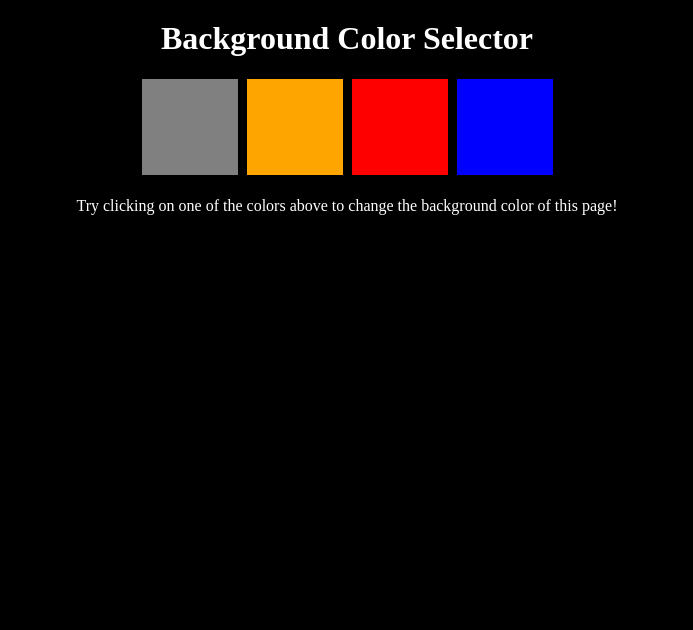
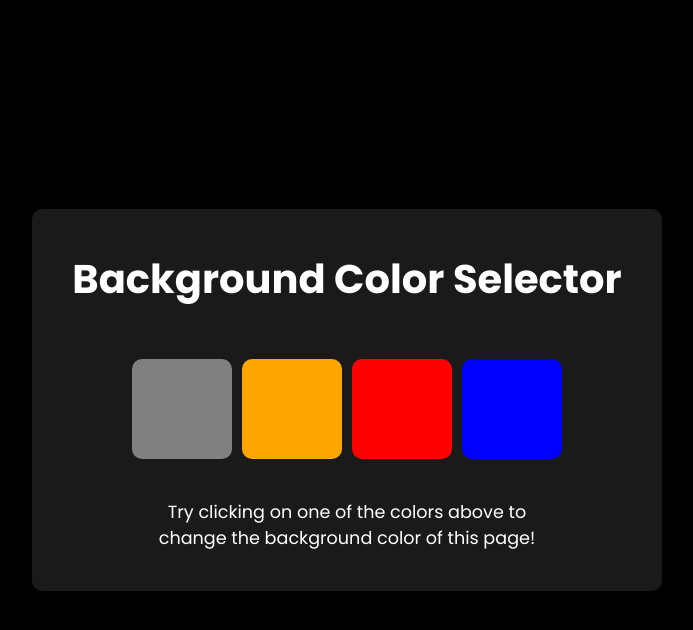
Before and after one commit to Rishank-Kashyap/Projects, a plain HTML site: page Color Changer/index.html in a window 1280 px wide. Shown: the whole page, without its empty margins (293-986 px from the left). Drawn offline with Linux system fonts and the light colour scheme.

Commit message:
Update style.css

```diff
--- a/Color Changer/style.css
+++ b/Color Changer/style.css
@@ -1,34 +1,76 @@
-*{
+@import url("https://fonts.googleapis.com/css2?family=Poppins:wght@100;200;300;400;500;600;700;800;900&display=swap");
+
+* {
     margin: 0;
     padding: 0;
     box-sizing: border-box;
 }
-.container{
-    padding: 20px;
-    gap: 20px;
+
+body {
+    font-family: "Poppins", sans-serif;
+    background-color: black;
+    color: white;
+    display: flex;
+    justify-content: center;
+    align-items: center;
+    height: 100vh;
+    margin: 0;
+}
+
+.container {
     display: flex;
     flex-direction: column;
     align-items: center;
-    justify-content: center;
+    gap: 20px;
+    background: rgba(255, 255, 255, 0.1);
+    padding: 40px;
+    border-radius: 10px;
+    box-shadow: 0 4px 15px rgba(0, 0, 0, 0.3);
 }
-.boxes{
+
+h1 {
+    font-size: 2.5rem;
+    margin-bottom: 10px;
+}
+
+.boxes {
     display: flex;
-    gap: 5px;
+    gap: 10px;
+    margin: 20px 0;
 }
-.button{
-    border: 2px solid black;
+
+.button {
+    border: none;
     width: 100px;
     height: 100px;
+    border-radius: 10px;
+    cursor: pointer;
+    transition: transform 0.3s ease, box-shadow 0.3s ease;
 }
-#grey{
+
+.button:hover {
+    transform: translateY(-5px);
+    box-shadow: 0 4px 15px rgba(0, 0, 0, 0.3);
+}
+
+#grey {
     background-color: grey;
 }
-#orange{
+
+#orange {
     background-color: orange;
 }
-#red{
+
+#red {
     background-color: red;
 }
-#blue{
+
+#blue {
     background-color: blue;
 }
+
+p {
+    font-size: 1.1rem;
+    text-align: center;
+    max-width: 400px;
+}
```
